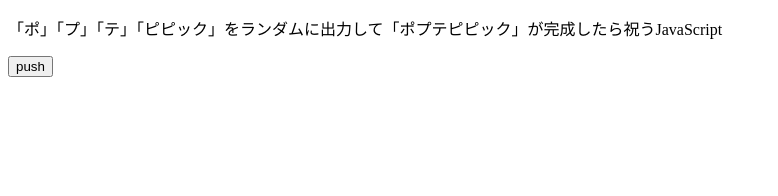
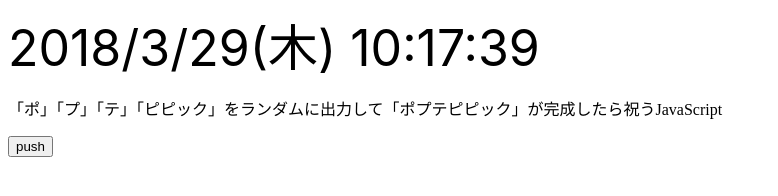
Before and after one commit to yadokarinumber/pptp, a plain HTML site: page index.html in a window 1280 px wide. Shown: the whole page, without its empty margins (0-778 px from the left). Drawn offline with Linux system fonts and the light colour scheme.

Commit message:
時計機能追加　js/clock.js

```diff
--- a/css/style.css
+++ b/css/style.css
@@ -1 +1,6 @@
 /* */
+#js-digital_clock{
+    font-family:-apple-system, BlinkMacSystemFont, 'Segoe UI', Roboto, Oxygen, Ubuntu, Cantarell, 'Open Sans', 'Helvetica Neue', sans-serif ;
+    font-size: 50px;
+    margin: right;
+}
--- a/index.html
+++ b/index.html
@@ -6,11 +6,14 @@
     <link rel="stylesheet" href="css/style.css">
 </head>
 <body>
+    <div id="js-digital_clock"></div>
+
     <p id="text">「ポ」「プ」「テ」「ピピック」をランダムに出力して「ポプテピピック」が完成したら祝うJavaScript</p>
     <button id="btn">push</button>
     <p id="pipimi"></p>
     <p id="popuko"></p>
 
     <script src="js/app.js"></script>
+    <script src="js/clock.js"></script>
 </body>
 </html>
--- /dev/null
+++ b/js/clock.js
@@ -0,0 +1,23 @@
+function clock(){
+
+    var now = new Date();
+
+    // 2018/03/29/木/15:55:34
+
+    var year = now.getFullYear();
+    var month = now.getMonth() + 1;
+    var date = now.getDate();
+    var weeks = ["日", "月", "火", "水", "木", "金", "土"];
+    var day = weeks[now.getDay()];
+    var hours = now.getHours();
+    var minutes = now.getMinutes();
+    var seconds = now.getSeconds();
+    // var milliseconds = now.getMilliseconds();
+
+    var time = document.getElementById("js-digital_clock");
+
+    time.innerHTML = year + "/" + month + "/" + date + "(" + day + ")" + " " + hours + ":" + minutes + ":" + seconds + " " /*+  milliseconds*/;
+
+}
+
+setInterval(clock, 10);
```
